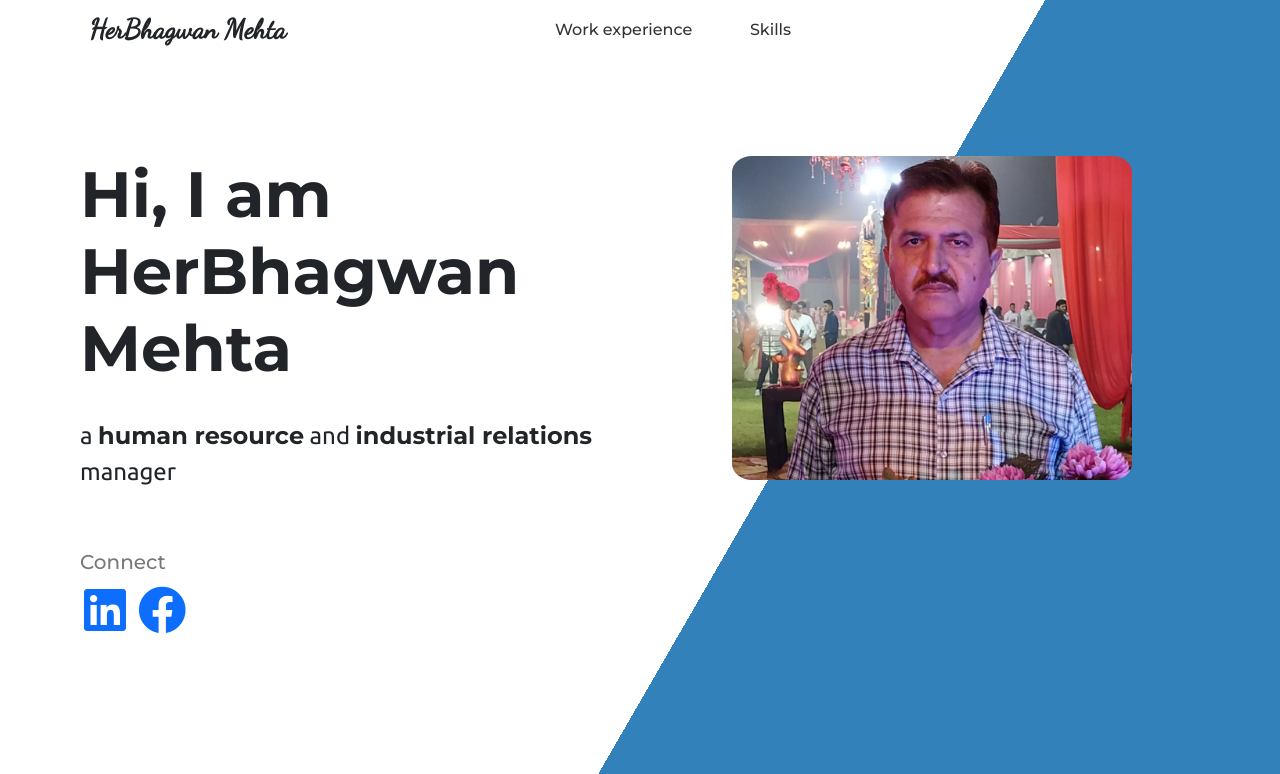
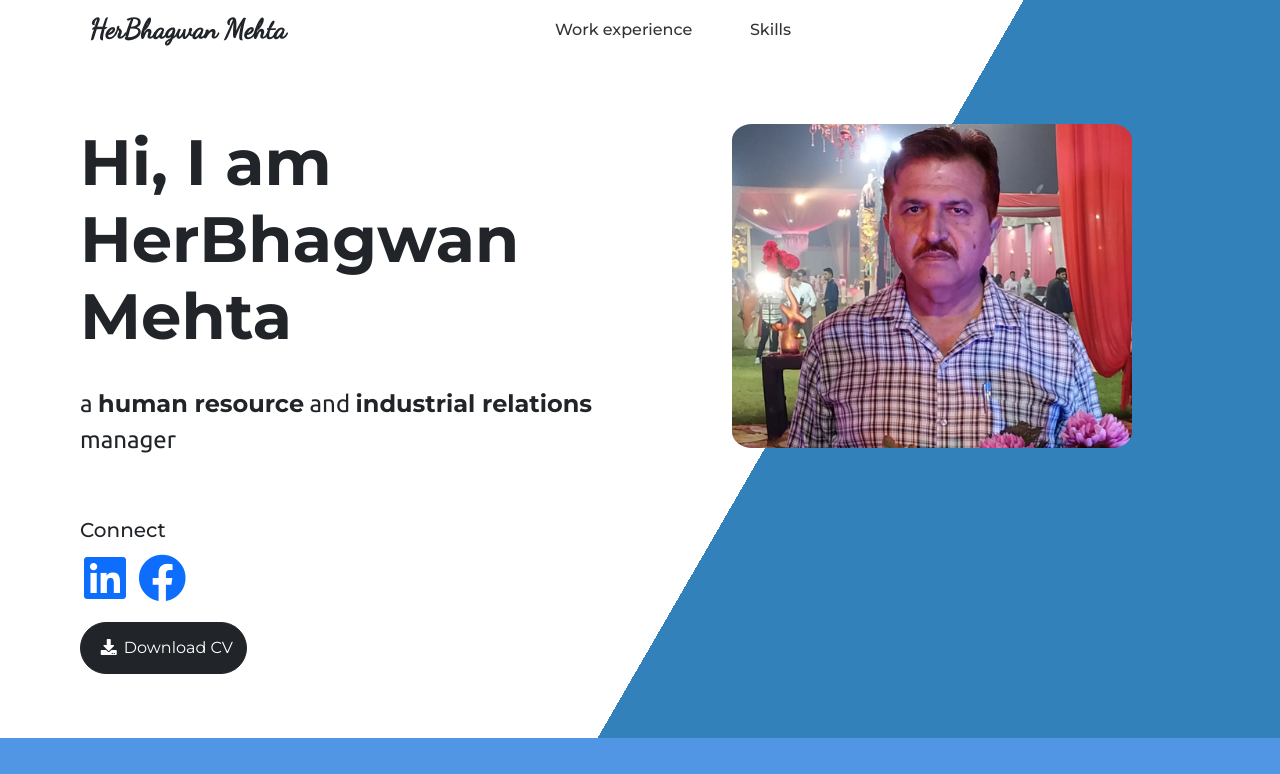
Before and after one commit to tm2582001/Portfolio-design, a plain HTML site: page index.html in a window 1280 px wide. Shown: the top 774 px of the page. Drawn offline with nearby package versions, Linux system fonts and the light colour scheme.

Commit message:
added download button
did some minor improvements

```diff
--- a/index.html
+++ b/index.html
@@ -53,12 +53,17 @@
                 <div class="col-lg-6 col-md-6">
                     <img class="profile-pic" src="images/profile pic.jpeg" alt="My pic">
                 </div>
-                <div class="col connect">
+                <div class="col-12 connect">
                     <h5>Connect</h5>
                     <a href="https://in.linkedin.com/in/herbhagwan-mehta-65428722"><i
                             class="fab fa-linkedin fa-3x connect-icon"></i></a>
                     <a href="https://www.facebook.com/herbhagwan.mehta"><i
                             class="fab fa-facebook fa-3x connect-icon"></i></a>
+                </div>
+                <div class="col">
+                    <a href="#">
+                        <button type="button" class="btn btn-dark dow-button"><i class="dow-icon fas fa-download"></i>Download CV</button>
+                    </a>
                 </div>
             </div>
         </div>
--- a/index.js
+++ b/index.js
@@ -43,7 +43,6 @@
       });
 }
 
-
 let workCards = classes("work");
 for(let i=0;i<workCards.length;i++){
     new Waypoint({
--- a/styles.css
+++ b/styles.css
@@ -26,7 +26,6 @@
 
 #intro{
     background: linear-gradient(120deg,#fff,#fff 60%,#3281ba 60%, #3281ba 100%);
-    min-height: 100vh;
 }
 
 /* Navbar */
@@ -62,7 +61,7 @@
 /* content */
 
 .container-css{
-    padding: 5rem;
+    padding: 3rem 5rem;
 }
 
 .profile-pic{
@@ -88,6 +87,18 @@
 
 .connect-icon{
     margin: 0.25rem;
+}
+
+.dow-button{
+    margin: 1rem 0;
+    padding: 0.8rem;
+    align-items: center;
+    text-align: center;
+    border-radius: 100px;
+}
+
+.dow-icon{
+    margin: 0 7px;
 }
 
 
@@ -172,6 +183,7 @@
     font-size: 2rem;
     display: block;
     font-weight: 600;
+    cursor: context-menu;
 }
 
 .description{
@@ -268,6 +280,7 @@
     font-size: 2rem;
     font-weight: 700;
     margin-bottom: 5px;
+    cursor: context-menu;
 }
 
 
@@ -286,14 +299,12 @@
     }
     #intro{
     background: linear-gradient(120deg,#fff,#fff 60%,#3281ba 60%, #3281ba 100%);
-    min-height: 60vh;
     }
 }
 
 @media (max-width:990px)and (min-width: 768px){
     #intro{
         background: linear-gradient(120deg,#fff,#fff 60%,#3281ba 60%, #3281ba 100%);
-        min-height: 40vh;
     }
     h1{
         font-size: 3rem;
@@ -322,7 +333,6 @@
 @media (max-width: 767px){
     #intro{
         background: #fff;
-        min-height: 92vh;
     }
 
     h1{
```
